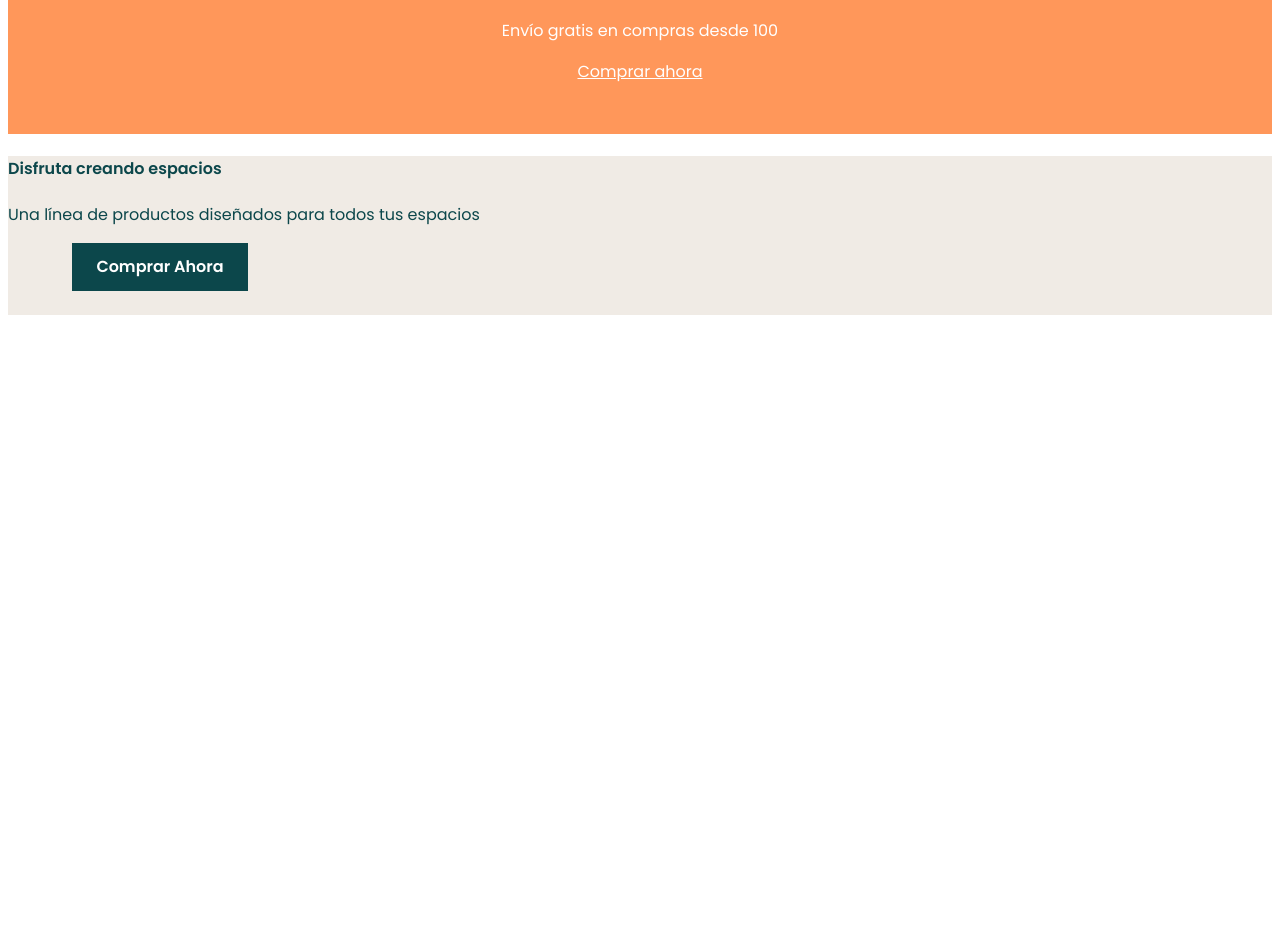
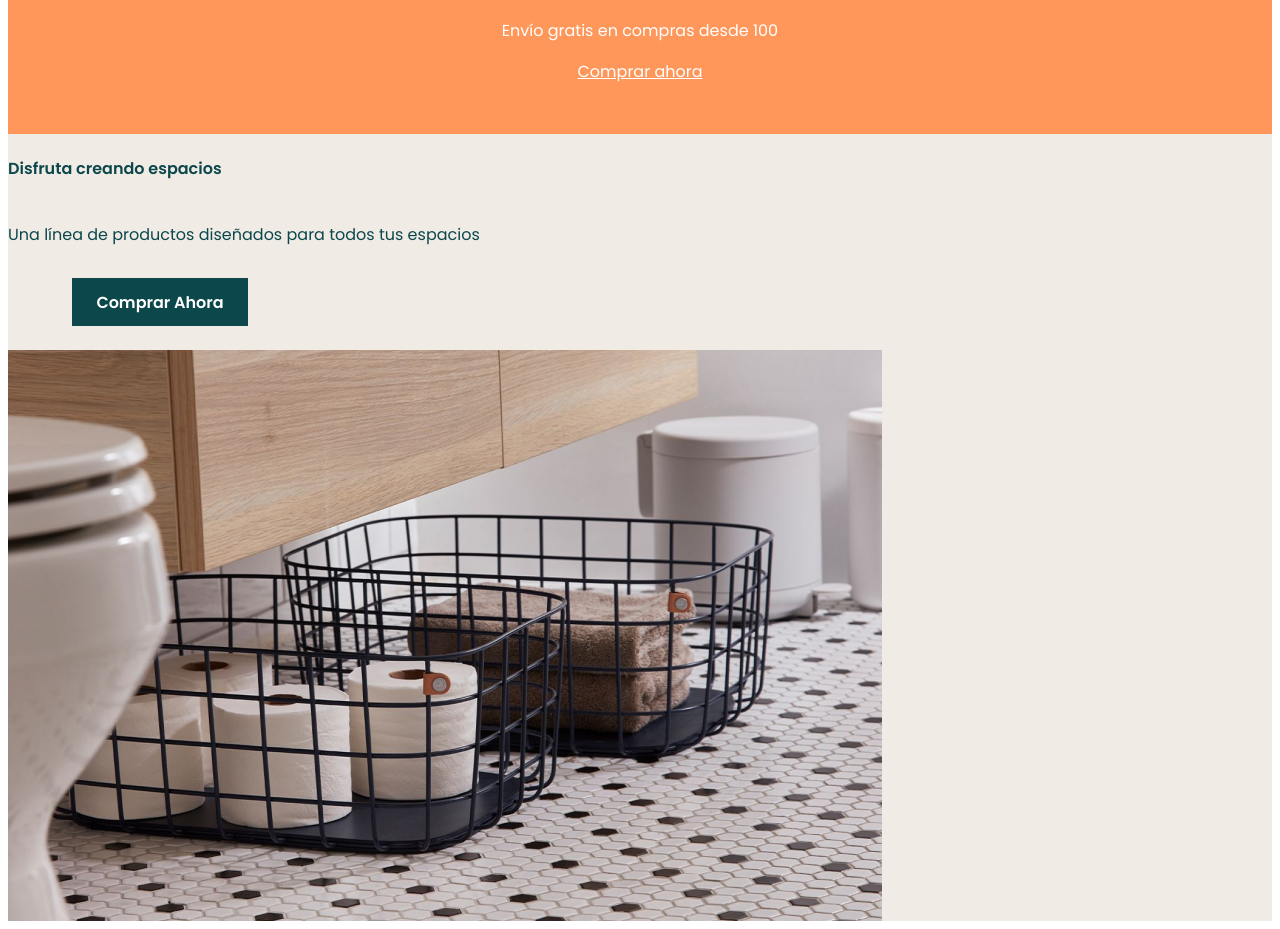
Before and after one commit to Adalab/modulo-1-evaluacion-final-IrisMireya, a website: page src/html/index.html in a window 1280 px wide. Shown: the part 1402-2331 px from the top of the page. Before the commit the page ends 1725 px from the top, so only its background shows below. Drawn offline with nearby package versions, Linux system fonts and the light colour scheme; files that its build step writes are made by us from their sources; files whose address does not match are found by name.

Commit message:
creando espacios

```diff
--- a/src/html/partials/footer.html
+++ b/src/html/partials/footer.html
@@ -0,0 +1,6 @@
+<footer>
+
+
+
+
+</footer>
--- a/src/html/partials/section3.html
+++ b/src/html/partials/section3.html
@@ -2,4 +2,5 @@
     <h4 class="section3-title">Disfruta creando espacios</h4>
         <p class="section3-paragraph">Una línea de productos diseñados para todos tus espacios</p>
         <button class="button2">Comprar Ahora</button>
+    <img class="section3__img" alt="creando espacios" src="./assets/images/creando-espacios.jpg"/>
 </section>
--- a/src/scss/layout/_section3.scss
+++ b/src/scss/layout/_section3.scss
@@ -1,6 +1,10 @@
 .section3{
     background-color:$beige;
     color: $darkgreen;
+    display: grid;
+    grid-template-columns: 1fr;
+    grid-template-rows: 1fr 1fr 1fr;
+
     &__title{
     font-size: 24px;
     }
```
